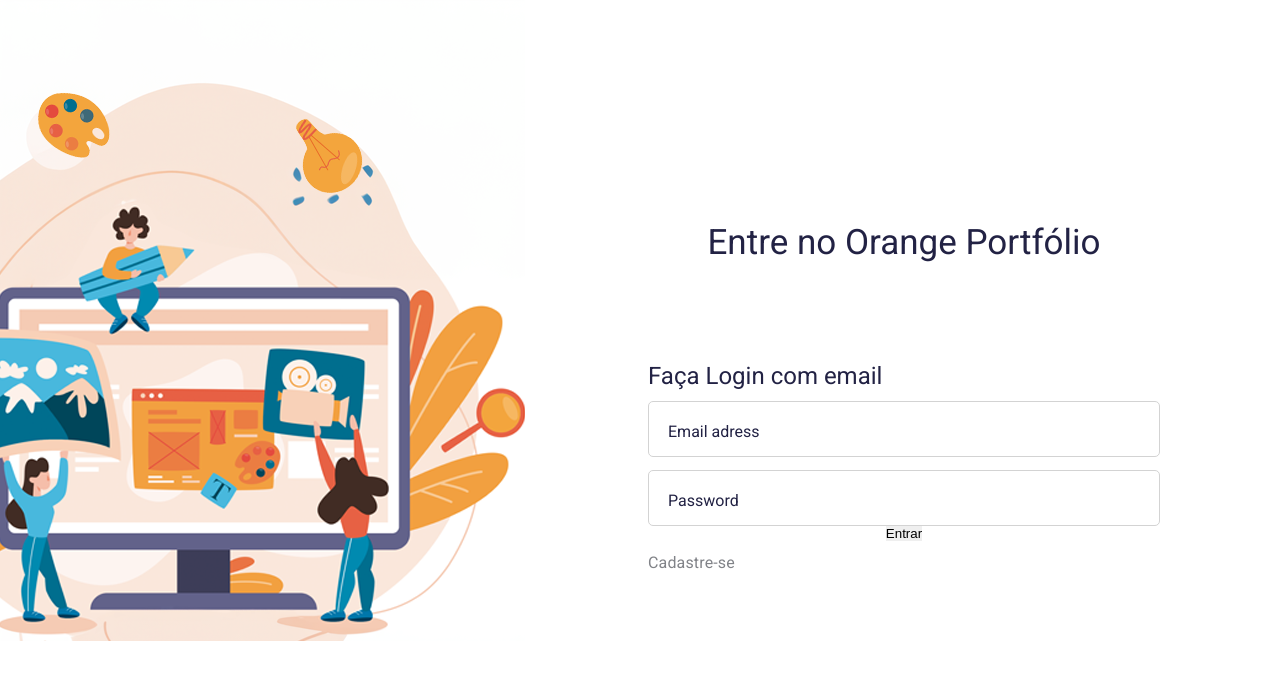
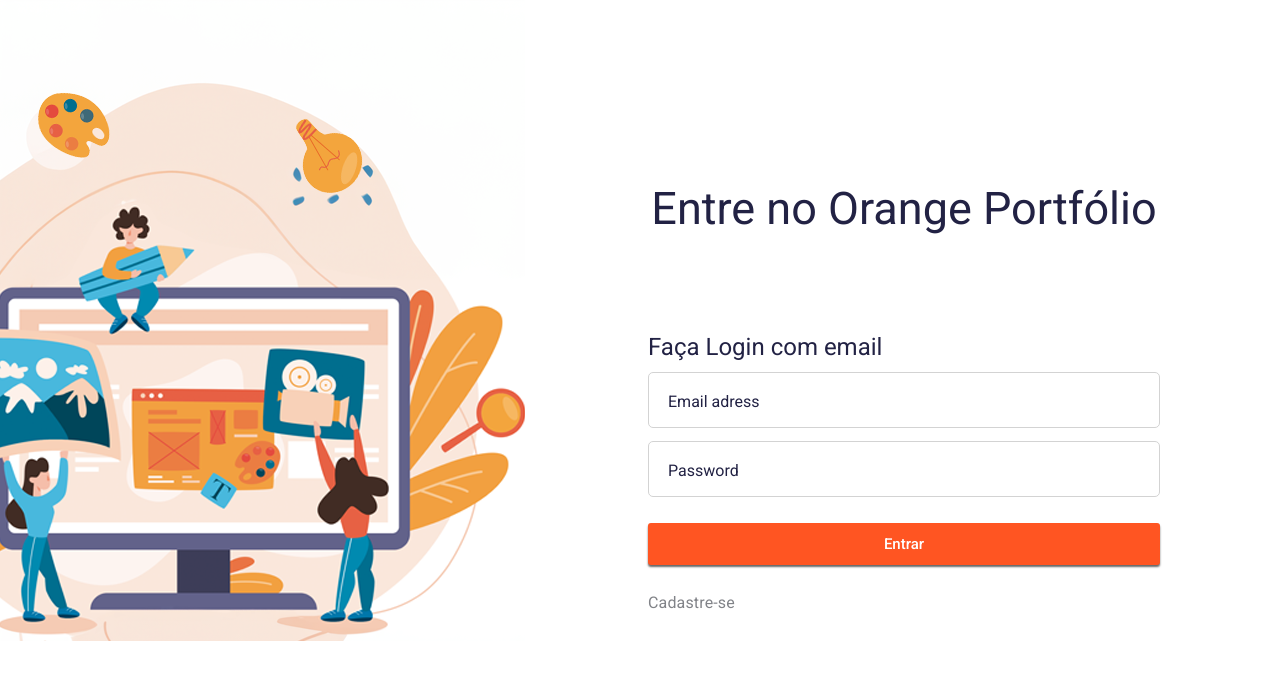
Before and after one commit to squad7-fcamara/spa-orange-portfolio, a React (Vite) app: page / in a window 1280 px wide. Shown: the top 680 px of the page. Built offline with nearby package versions, Linux system fonts and the light colour scheme.

Commit message:
Tela de cadastro pré-pronta + botão primário

```diff
--- a/src/components/PrimaryButton/StyledPrimaryButton.jsx
+++ b/src/components/PrimaryButton/StyledPrimaryButton.jsx
@@ -1,15 +1,20 @@
 import styled from 'styled-components';
 
 export const ButtonPrimary = styled.button`
-    background: #FF5522
     color: #FFFFFF;
+    background-color: #FF5522;
+    box-shadow: 0px 2px 2px rgba(0, 0, 0, 0.6);
+    font-family: 'Roboto', sans-serif;
+    width: 100%;
+    height: 42px;
+    font-size: 16px;
     border: none;
-    shadow-color: #515255
-    margin:
-    display: flex;
-    flex-direction: column;
-    justify-content: center;
-    align-items: flex-start;
-    gap: 16px;
-    flex-shrink: 0;
+    border-radius: 3px;
+    padding 3 auto;
+
+    margin: 26px auto;
+
+    font-size: 15px;
+    font-style: normal;
+    font-weight: 500;
 `;
--- a/src/components/PrimaryButton/index.jsx
+++ b/src/components/PrimaryButton/index.jsx
@@ -1,10 +1,10 @@
 // import React from 'react'
 import { ButtonPrimary } from './StyledPrimaryButton'
 
-const PrimaryButton = () => {
+const PrimaryButton = ({onClick, children}) => {
   return (
     <>
-      <ButtonPrimary>Entrar</ButtonPrimary>
+      <ButtonPrimary onClick={onClick}> {children}</ButtonPrimary>
     </>
   )
 }
--- a/src/index.css
+++ b/src/index.css
@@ -4,7 +4,8 @@
 }
 
 :root {
-  font-family: 'Roboto', sans-serif;  line-height: 1.5;
+  font-family: 'Roboto', sans-serif;
+  line-height: 1.5;
   font-weight: 400;
   margin: 0;
 
--- a/src/pages/Login/StyledLogin.js
+++ b/src/pages/Login/StyledLogin.js
@@ -28,14 +28,14 @@ export const ContentContainer = styled.div`
 `;
 
 export const Title = styled.h1`
-    font-size: 35px;
+    font-size: 45px;
     font-weight: 400;
     text align: center;
 `;
 
 export const Cadastro = styled.div`
     width: 100%;
-    margin-top: 10px;
+    margin-top: 0;
     text-align: left;
     a {
 
--- a/src/pages/Login/index.jsx
+++ b/src/pages/Login/index.jsx
@@ -16,7 +16,7 @@ const Login = () => {
       <LoginGoogleBtn />
       <FloatLabel />
 
-      <PrimaryButton>Entrar</PrimaryButton>
+      <PrimaryButton onClick={() => console.log("teste")}>Entrar</PrimaryButton>
 
       <Cadastro>
         <LinkCadastro>Cadastre-se
```
